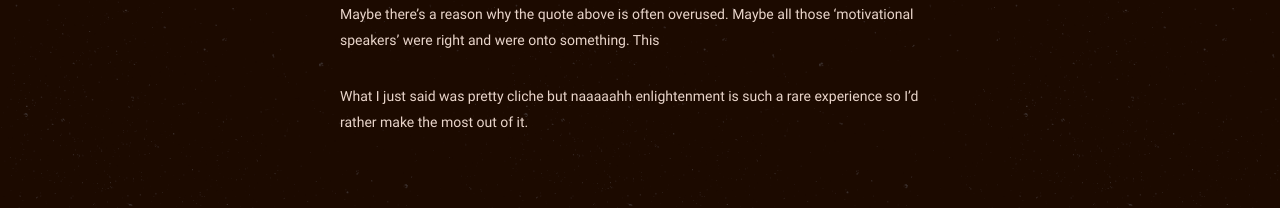
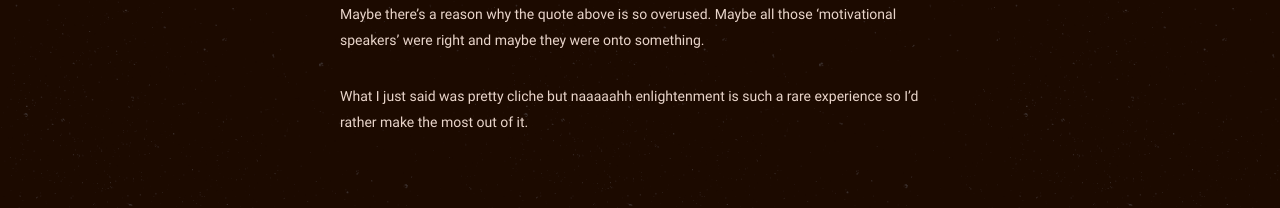
Before and after one commit to philippines69/carlcastroarchives, a Jekyll site: the page built from _posts/2022-07-12-the-thing-people-take-for-granted-the-most.md, in a window 1280 px wide. Shown: the part 1603-1811 px from the top of the page. Built offline with Jekyll 4.4.1, drawn with Linux system fonts in a browser that asks for light colours; some of the changed text lies outside the part shown.

Commit message:
Update from Forestry.io philippines69 updated _posts/2022-07-12-the-thing-people-take-for-granted-the-most.md

```diff
--- a/_posts/2022-07-12-the-thing-people-take-for-granted-the-most.md
+++ b/_posts/2022-07-12-the-thing-people-take-for-granted-the-most.md
@@ -18,8 +18,8 @@ I have no idea what my point is exactly. This night's just different, as another
 
 Life's so fragile. In one moment something might happen that would fuck up everything you've been trying to build your entire life.
 
-<figure><img src="https://cdn.discordapp.com/attachments/993410728088305734/996463792986804304/Minimalist_Simple_Motivational_Quote_Instagram_Post.jpg" alt="Overused" style="width:600px;"> <figcaption>A motivational quote that's quite overused</figcaption> </figure>
+<figure><img src="https://cdn.discordapp.com/attachments/993410728088305734/996463792986804304/Minimalist_Simple_Motivational_Quote_Instagram_Post.jpg" alt="Overused" style="width:600px;"> <figcaption>A motivational quote that's frankly quite overused</figcaption> </figure>
 
-Maybe there's a reason why the quote above is often overused. Maybe all those 'motivational speakers' were right and were onto something. This
+Maybe there's a reason why the quote above is so overused. Maybe all those 'motivational speakers' were right and maybe they were onto something.
 
 What I just said was pretty cliche but naaaaahh enlightenment is such a rare experience so I'd rather make the most out of it.
```
